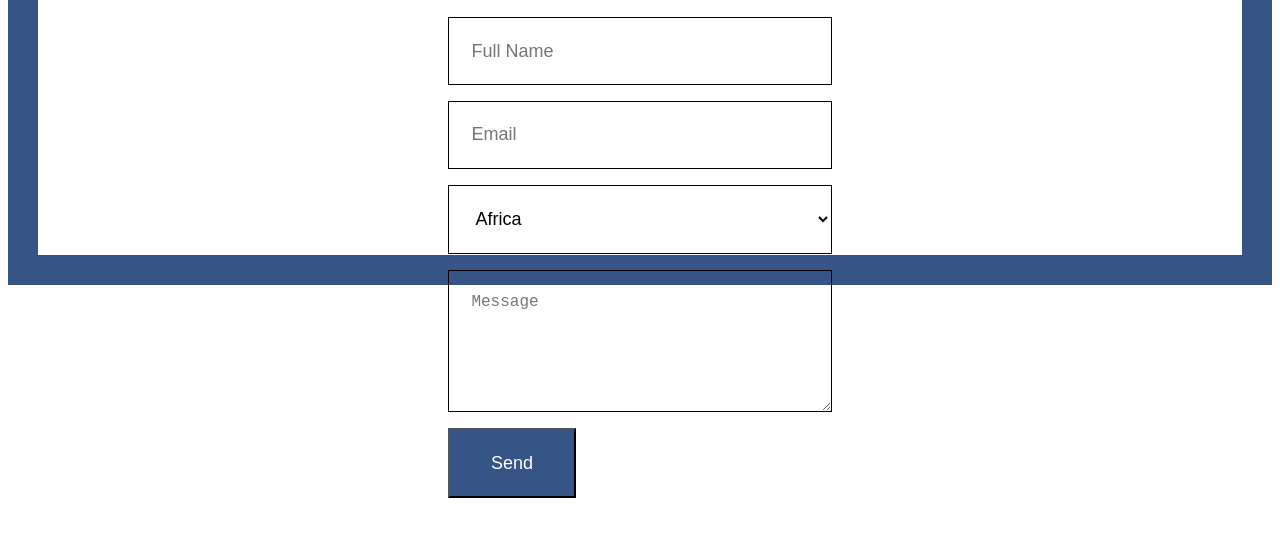
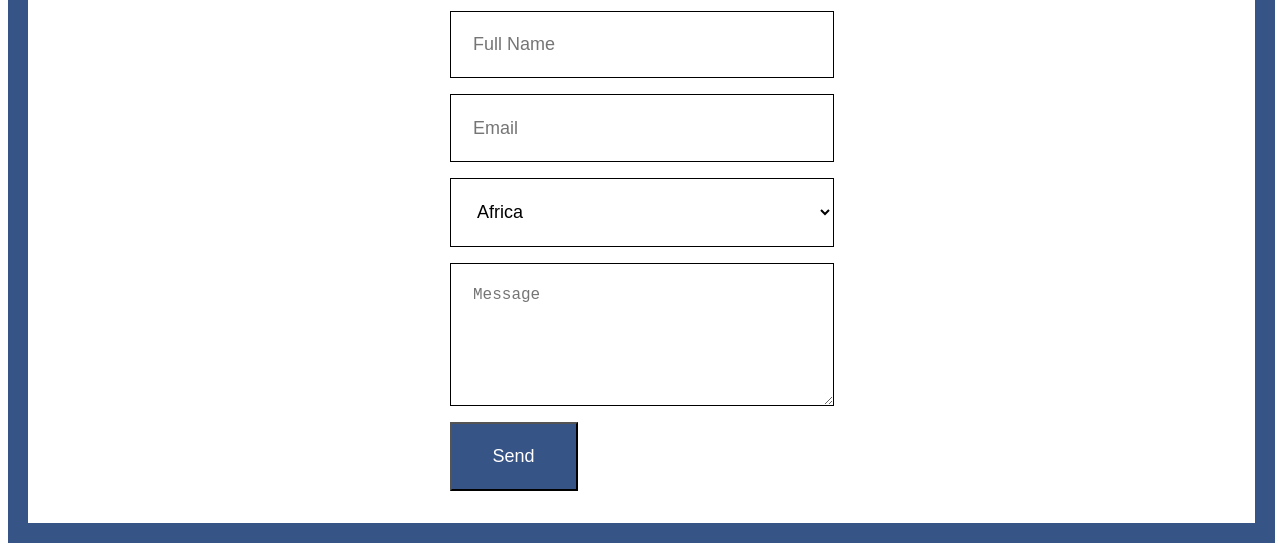
Before and after one commit to Spiryes/ISII-Hackaubg-6.0, a website: page Contact.html in a window 1280 px wide. Shown: the part 583-1134 px from the top of the page. Before the commit the page ends 1081 px from the top, so only its background shows below. Drawn offline with Linux system fonts and the light colour scheme.

Commit message:
fixed border for contact us

```diff
--- a/Contact.css
+++ b/Contact.css
@@ -1,12 +1,16 @@
 
 body{
-    height: 100vh;
+    height: calc(100% - 1vw); /* Subtracting border width from height */
+    width: calc(100% - 1vw); /* Subtracting border width from width */
     font-family: Arial, Helvetica, sans-serif;
     display: grid;
     place-items: center;
-    border: 1px solid #365486;
-    border-width: 30px;
+    border: 5vw solid #365486;
+    box-sizing: border-box; /* Ensure border width is included in width/height */
+    border-width: 20px;
 }
+
+
 
 h1{
     margin-bottom: 2rem;
```
